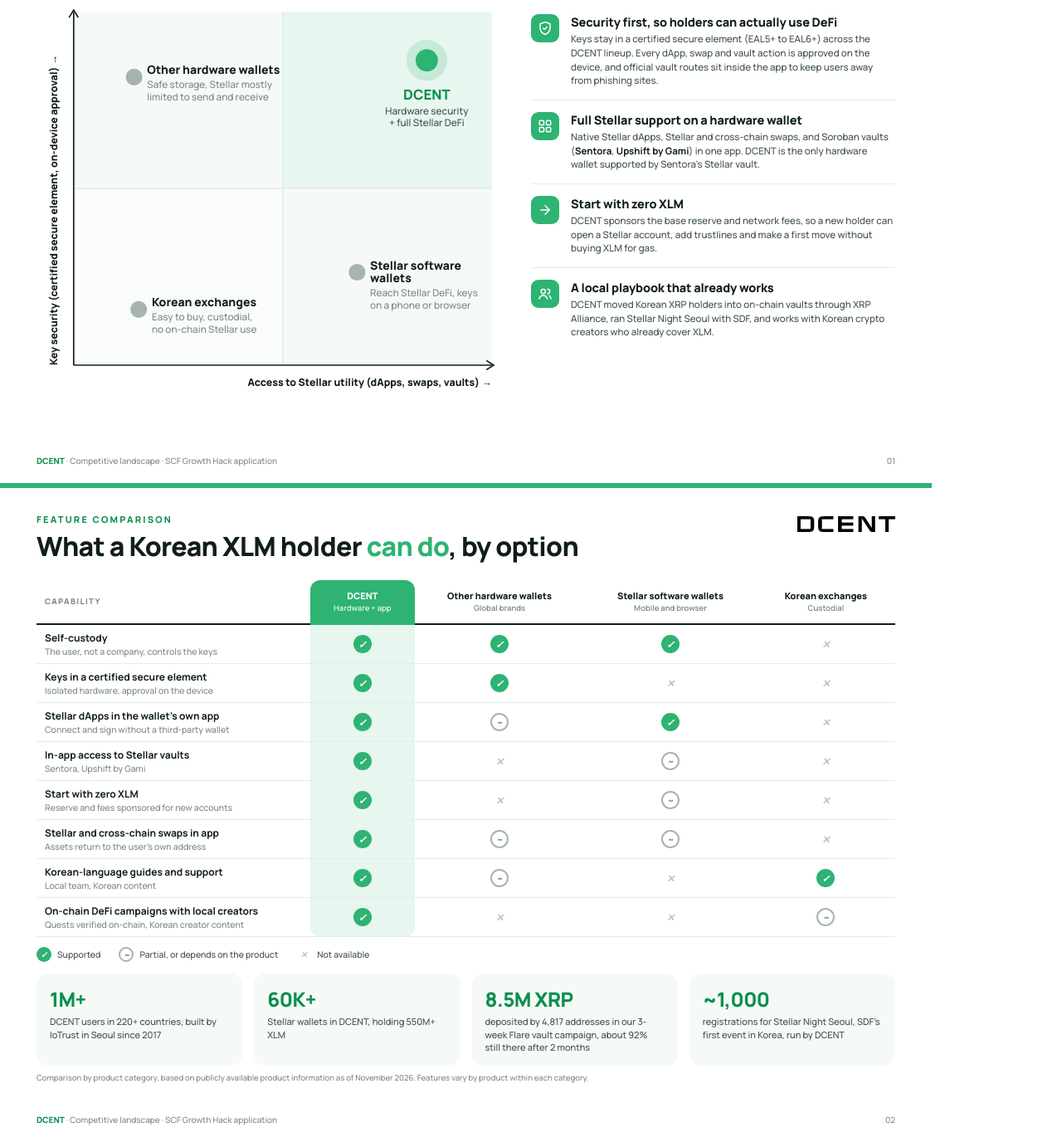
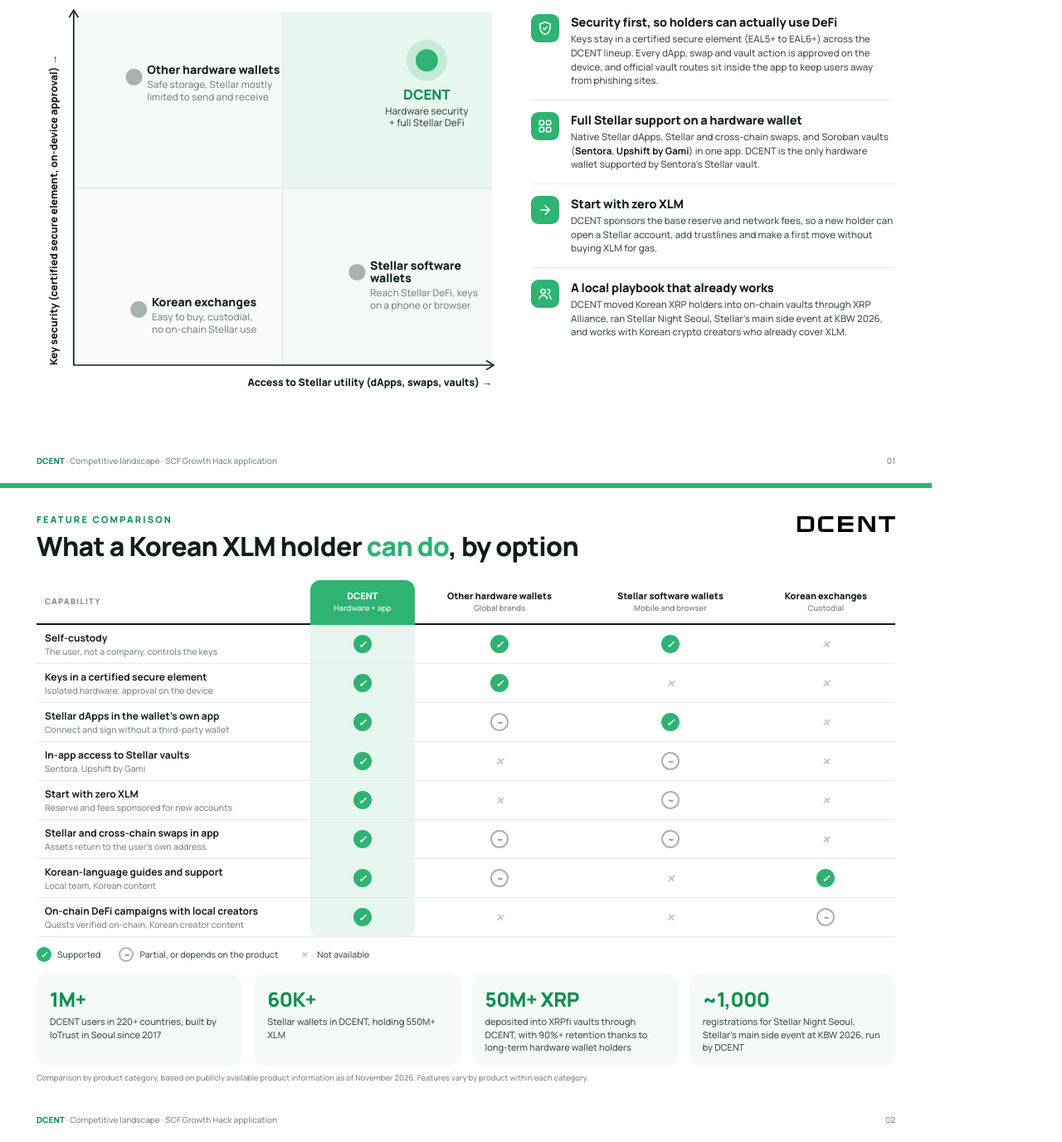
Before and after one commit to ChanhongJeong/web3_content_studio, a plain HTML site: page scf_growth_hack/competitive_landscape.html in a window 1280 px wide. Shown: the part 212-1588 px from the top of the page at 83% size. Drawn offline with Linux system fonts and the light colour scheme.

Commit message:
fix: 경쟁 비교 자료 XRPfi 누적 예치·리텐션, Stellar Night 표현 수정
Co-Authored-By: Claude Opus 5.5 <noreply@anthropic.com>

```diff
--- a/scf_growth_hack/competitive_landscape.html
+++ b/scf_growth_hack/competitive_landscape.html
@@ -144,7 +144,7 @@ tr:last-child td.us { border-radius: 0 0 12px 12px; }
         </div>
         <div class="d">
           <div class="ico"><svg viewBox="0 0 24 24" fill="none" stroke="#fff" stroke-width="2" stroke-linecap="round" stroke-linejoin="round"><circle cx="9" cy="8" r="3.5"/><path d="M2.5 20c.8-3.5 3.4-5.5 6.5-5.5s5.7 2 6.5 5.5"/><path d="M16 4.5a3.5 3.5 0 0 1 0 7M18.5 14.8c1.6.8 2.6 2.6 3 5.2"/></svg></div>
-          <div><h4>A local playbook that already works</h4><p>DCENT moved Korean XRP holders into on-chain vaults through XRP Alliance, ran Stellar Night Seoul with SDF, and works with Korean crypto creators who already cover XLM.</p></div>
+          <div><h4>A local playbook that already works</h4><p>DCENT moved Korean XRP holders into on-chain vaults through XRP Alliance, ran Stellar Night Seoul, Stellar's main side event at KBW 2026, and works with Korean crypto creators who already cover XLM.</p></div>
         </div>
       </div>
     </div>
@@ -194,8 +194,8 @@ tr:last-child td.us { border-radius: 0 0 12px 12px; }
     <div class="proof">
       <div class="pf"><div class="num">1M+</div><div class="lbl">DCENT users in 220+ countries, built by IoTrust in Seoul since 2017</div></div>
       <div class="pf"><div class="num">60K+</div><div class="lbl">Stellar wallets in DCENT, holding 550M+ XLM</div></div>
-      <div class="pf"><div class="num">8.5M XRP</div><div class="lbl">deposited by 4,817 addresses in our 3-week Flare vault campaign, about 92% still there after 2 months</div></div>
-      <div class="pf"><div class="num">~1,000</div><div class="lbl">registrations for Stellar Night Seoul, SDF's first event in Korea, run by DCENT</div></div>
+      <div class="pf"><div class="num">50M+ XRP</div><div class="lbl">deposited into XRPfi vaults through DCENT, with 90%+ retention thanks to long-term hardware wallet holders</div></div>
+      <div class="pf"><div class="num">~1,000</div><div class="lbl">registrations for Stellar Night Seoul, Stellar's main side event at KBW 2026, run by DCENT</div></div>
     </div>
     <p class="note">Comparison by product category, based on publicly available product information as of November 2026. Features vary by product within each category.</p>
   </div>
```
Also changed, not shown: 1 other file.
